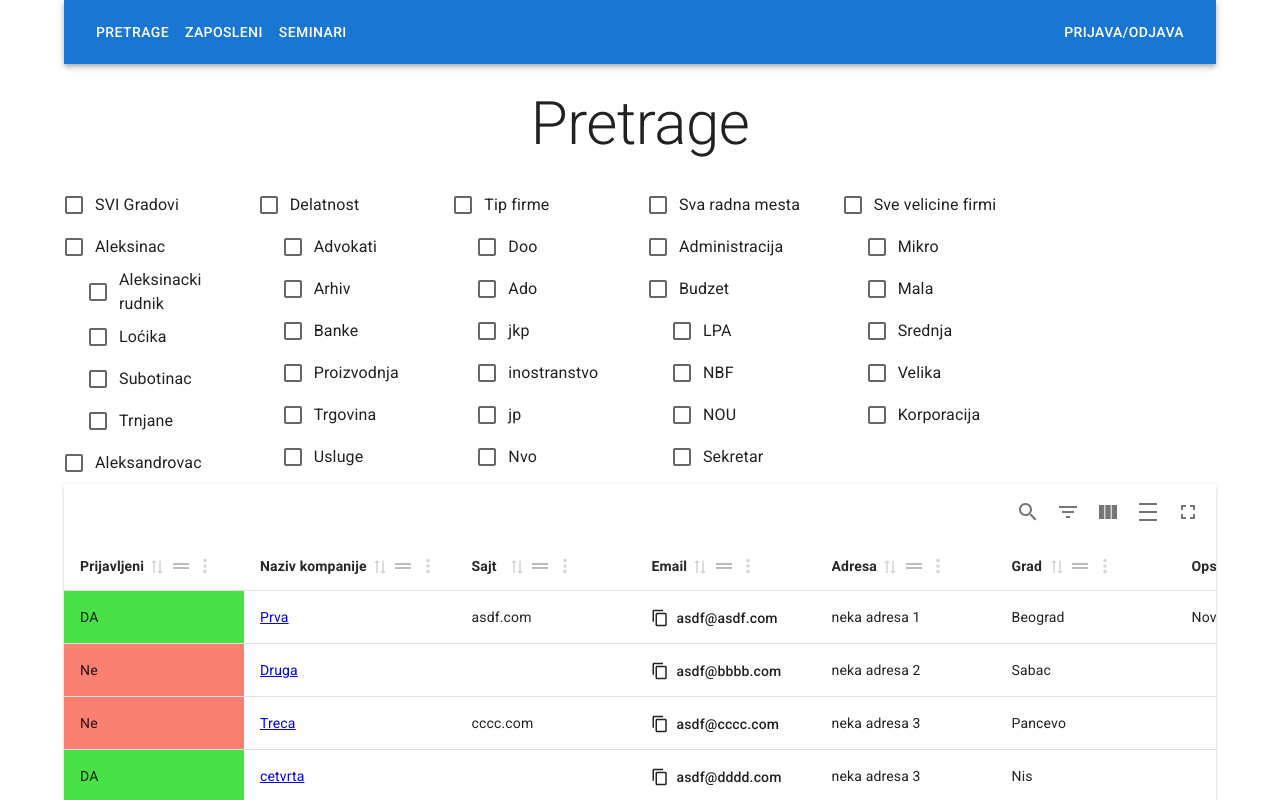
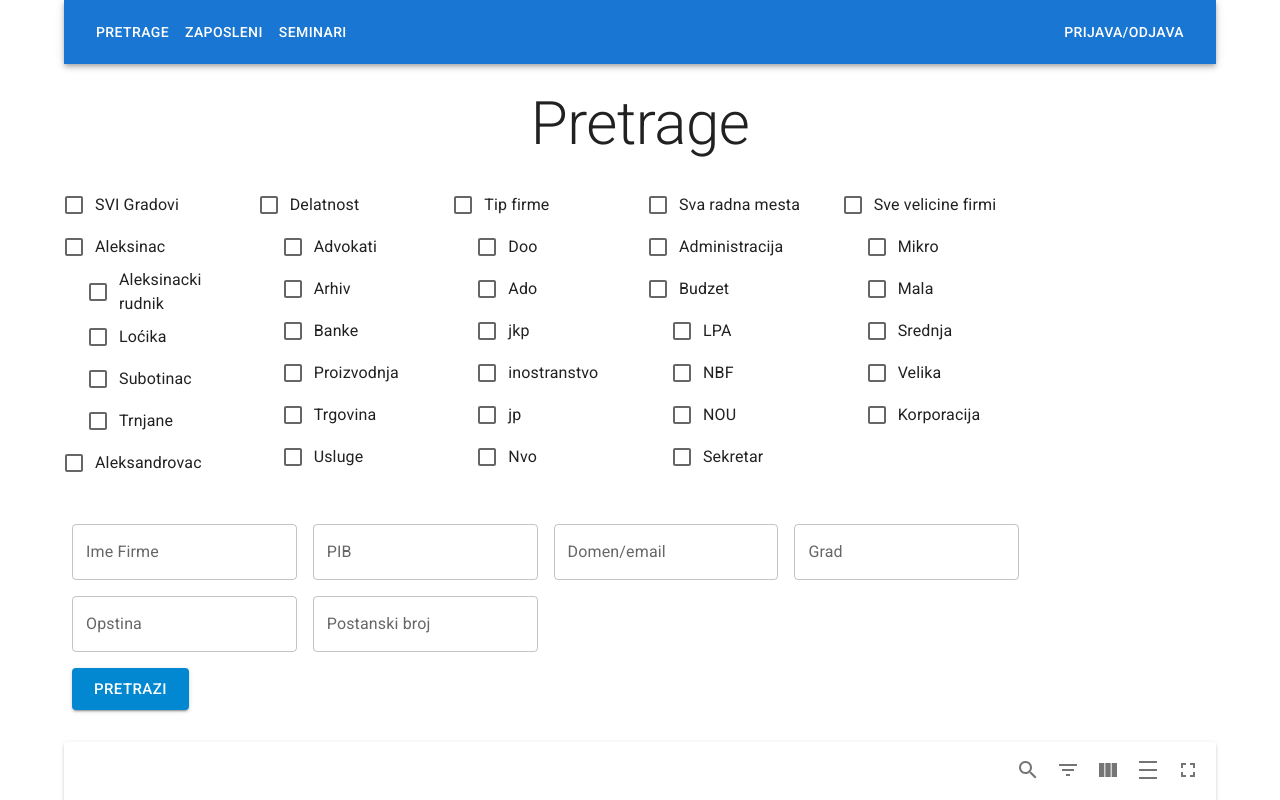
Before and after one commit to BogdanRaicevic/ied-projects, a React (Vite) app: page /pretrage in a window 1280 px wide. Shown: the top 800 px of the page. Built offline with nearby package versions, Linux system fonts and the light colour scheme.

Commit message:
Add search fields on page Pretrage

```diff
--- a/src/pages/Pretrage.tsx
+++ b/src/pages/Pretrage.tsx
@@ -3,6 +3,8 @@ import PageTitle from "../components/PageTitle";
 import IndeterminateCheckbox from "../components/IndeterminateCheckbox";
 import { companiesData, fakeRadnaMesta } from "../fakeData/companyData";
 import Grid from "@mui/material/Unstable_Grid2";
+import { Button, Input, TextField } from "@mui/material";
+import { Box } from "@mui/system";
 
 export default function Pretrage() {
   const gradovi = [
@@ -88,6 +90,26 @@ export default function Pretrage() {
       <Grid container spacing={2}>
         {components}
       </Grid>
+      <Box
+        component="form"
+        sx={{
+          "& .MuiTextField-root": { m: 1, width: "25ch" },
+        }}
+        noValidate
+        autoComplete="off"
+      >
+        <Grid mt={4} maxWidth="lg">
+          <TextField label="Ime Firme" />
+          <TextField label="PIB" />
+          <TextField label="Domen/email" />
+          <TextField label="Grad" />
+          <TextField label="Opstina" />
+          <TextField label="Postanski broj" />
+        </Grid>
+        <Button variant="contained" sx={{ m: 1, mb: 4 }} size="large" color="info">
+          Pretrazi
+        </Button>
+      </Box>
       <MyTable data={companiesData}></MyTable>
     </>
   );
--- a/src/pages/Seminari.tsx
+++ b/src/pages/Seminari.tsx
@@ -111,10 +111,19 @@ export default function Seminari() {
     setOpen(false);
   };
 
+  const handleSearch = () => {};
+
   return (
     <>
       {parametriPretrage()}
-      <Button sx={{ m: 1 }} size="large" variant="contained" color="info" type="submit">
+      <Button
+        sx={{ m: 1 }}
+        size="large"
+        variant="contained"
+        color="info"
+        type="submit"
+        onClick={handleSearch}
+      >
         Pretrazi
       </Button>
       <Button
```
